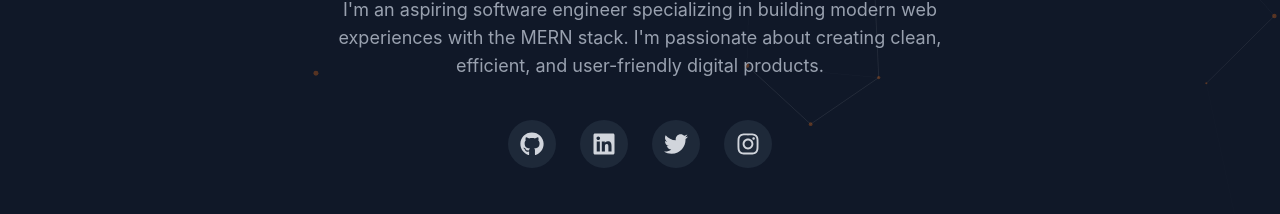
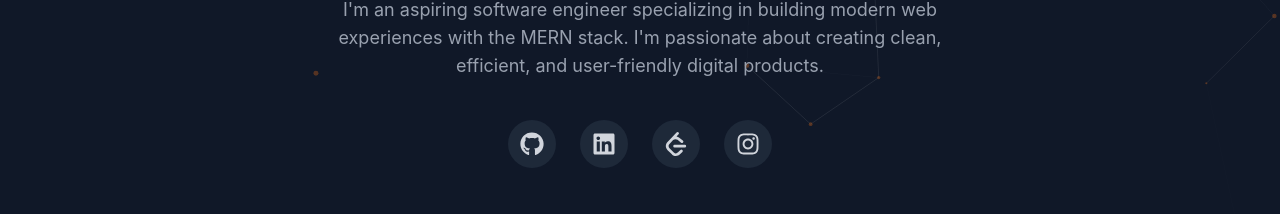
Before and after one commit to rajpootmayank2002-ai/Personal-PortFolio-Website, a React (Vite) app: page / in a window 1280 px wide. Shown: the part 376-590 px from the top of the page. Built offline with nearby package versions, Linux system fonts and the light colour scheme.

Commit message:
Replace Twitter with LeetCode link in Hero section

```diff
--- a/src/components/Hero.jsx
+++ b/src/components/Hero.jsx
@@ -2,7 +2,8 @@ import React, { useMemo } from 'react';
 import { motion } from 'framer-motion';
 import Particles, { initParticlesEngine } from '@tsparticles/react';
 import { loadSlim } from '@tsparticles/slim';
-import { FaGithub, FaLinkedin, FaTwitter, FaInstagram } from 'react-icons/fa';
+import { FaGithub, FaLinkedin, FaInstagram } from 'react-icons/fa';
+import { SiLeetcode } from 'react-icons/si';
 import { Mail, Download } from 'lucide-react';
 
 const Hero = () => {
@@ -149,10 +150,12 @@ const Hero = () => {
             <FaLinkedin size={24} />
           </a>
           <a
-            href="#"
+            href="https://leetcode.com/u/MayankRajput/"
+            target="_blank"
+            rel="noopener noreferrer"
             className="p-3 bg-gray-800 rounded-full text-gray-300 hover:text-primary hover:bg-gray-700 transition-all"
           >
-            <FaTwitter size={24} />
+            <SiLeetcode size={24} />
           </a>
           <a
             href="https://www.instagram.com/__mynkk_6"
```
